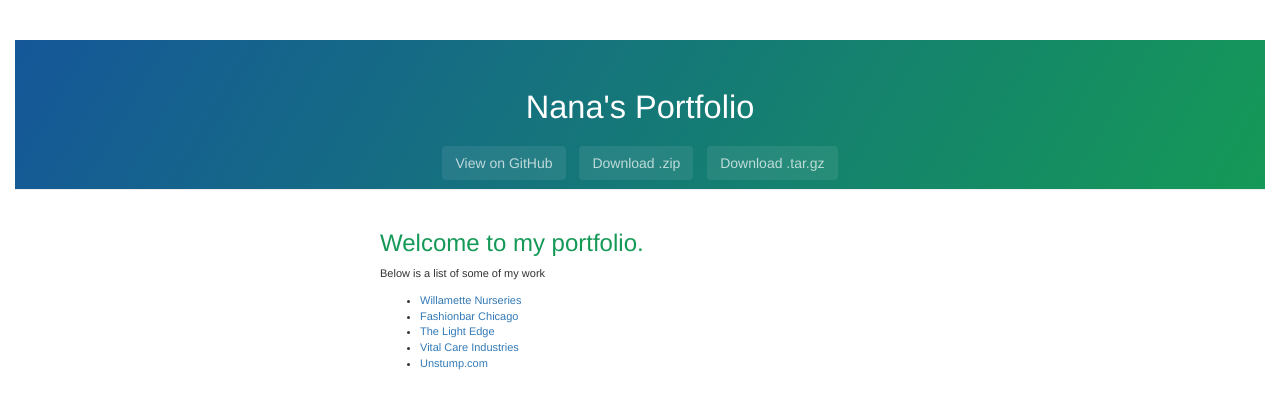
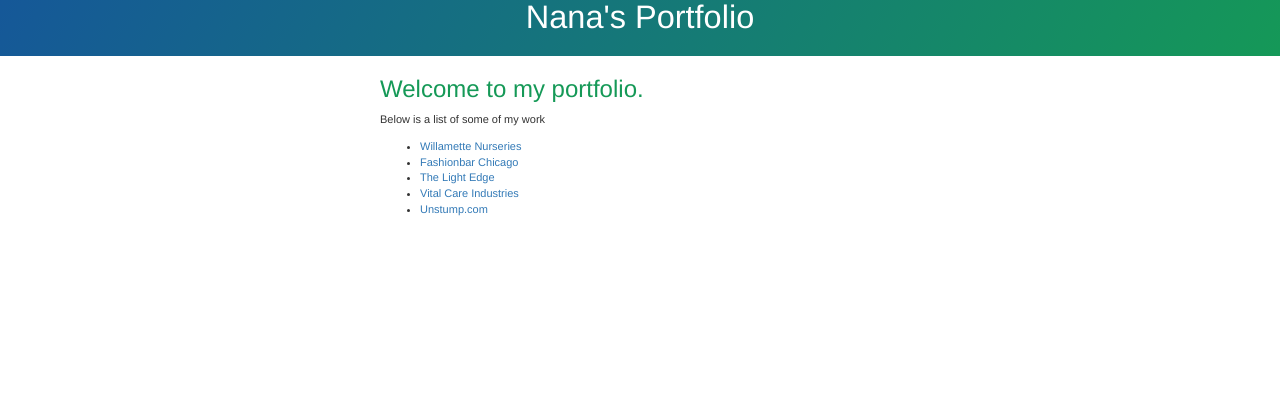
Before and after one commit to nanaofosu/portfolio, a plain HTML site: page index.html in a window 1280 px wide. Drawn offline with nearby package versions, Linux system fonts and the light colour scheme.

Commit message:
Bootstrap added

```diff
--- a/index.html
+++ b/index.html
@@ -4,21 +4,27 @@
     <meta charset="UTF-8">
     <title>Nana&#39;s Portfolio by nanaofosu</title>
     <meta name="viewport" content="width=device-width, initial-scale=1">
+
     <link rel="stylesheet" type="text/css" href="stylesheets/normalize.css" media="screen">
     <link href='https://fonts.googleapis.com/css?family=Open+Sans:400,700' rel='stylesheet' type='text/css'>
     <link rel="stylesheet" type="text/css" href="stylesheets/stylesheet.css" media="screen">
     <link rel="stylesheet" type="text/css" href="stylesheets/github-light.css" media="screen">
     <link href="https://maxcdn.bootstrapcdn.com/bootstrap/3.3.7/css/bootstrap.min.css" rel="stylesheet" integrity="sha384-BVYiiSIFeK1dGmJRAkycuHAHRg32OmUcww7on3RYdg4Va+PmSTsz/K68vbdEjh4u" crossorigin="anonymous">
+    <link rel="stylesheet" type="text/css" href="css/style.css" media="screen">
+
     <script src="https://maxcdn.bootstrapcdn.com/bootstrap/3.3.7/js/bootstrap.min.js" integrity="sha384-Tc5IQib027qvyjSMfHjOMaLkfuWVxZxUPnCJA7l2mCWNIpG9mGCD8wGNIcPD7Txa" crossorigin="anonymous"></script>
+
   </head>
   <body>
-   <header class="container-fluid" role="banner">
-        <section class="page-header">
+   <header class="container-fluid row header-back" role="banner">
+        <section class="mypage-header">
           <h1 class="project-name">Nana&#39;s Portfolio</h1>
           <h2 class="project-tagline"></h2>
+<!--
           <a href="https://github.com/nanaofosu/portfolio" class="btn">View on GitHub</a>
           <a href="https://github.com/nanaofosu/portfolio/zipball/master" class="btn">Download .zip</a>
           <a href="https://github.com/nanaofosu/portfolio/tarball/master" class="btn">Download .tar.gz</a>
+-->
         </section>
     </header>
 
--- a/stylesheets/stylesheet.css
+++ b/stylesheets/stylesheet.css
@@ -53,7 +53,7 @@ a {
       margin-top: 1rem;
       margin-left: 0; } }
 
-.page-header {
+.header-back {
   color: #fff;
   text-align: center;
   background-color: #159957;
```
